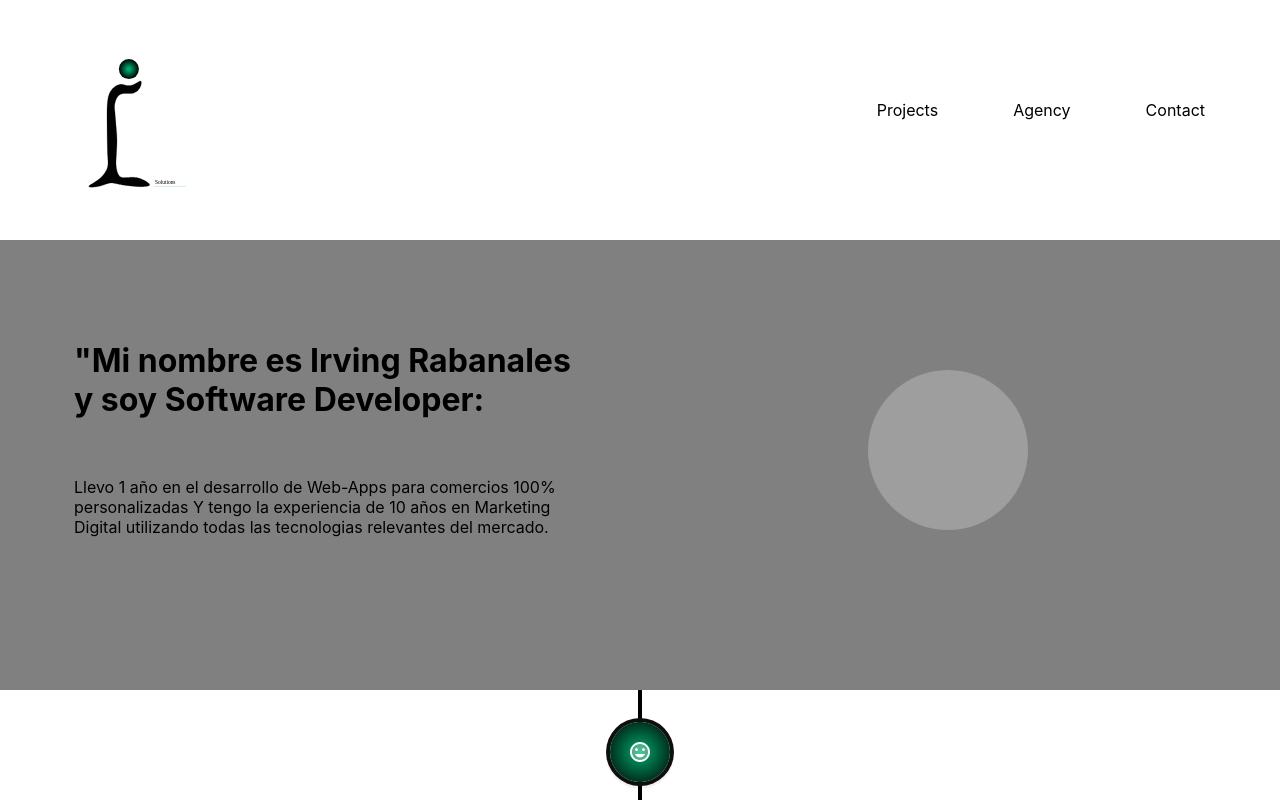
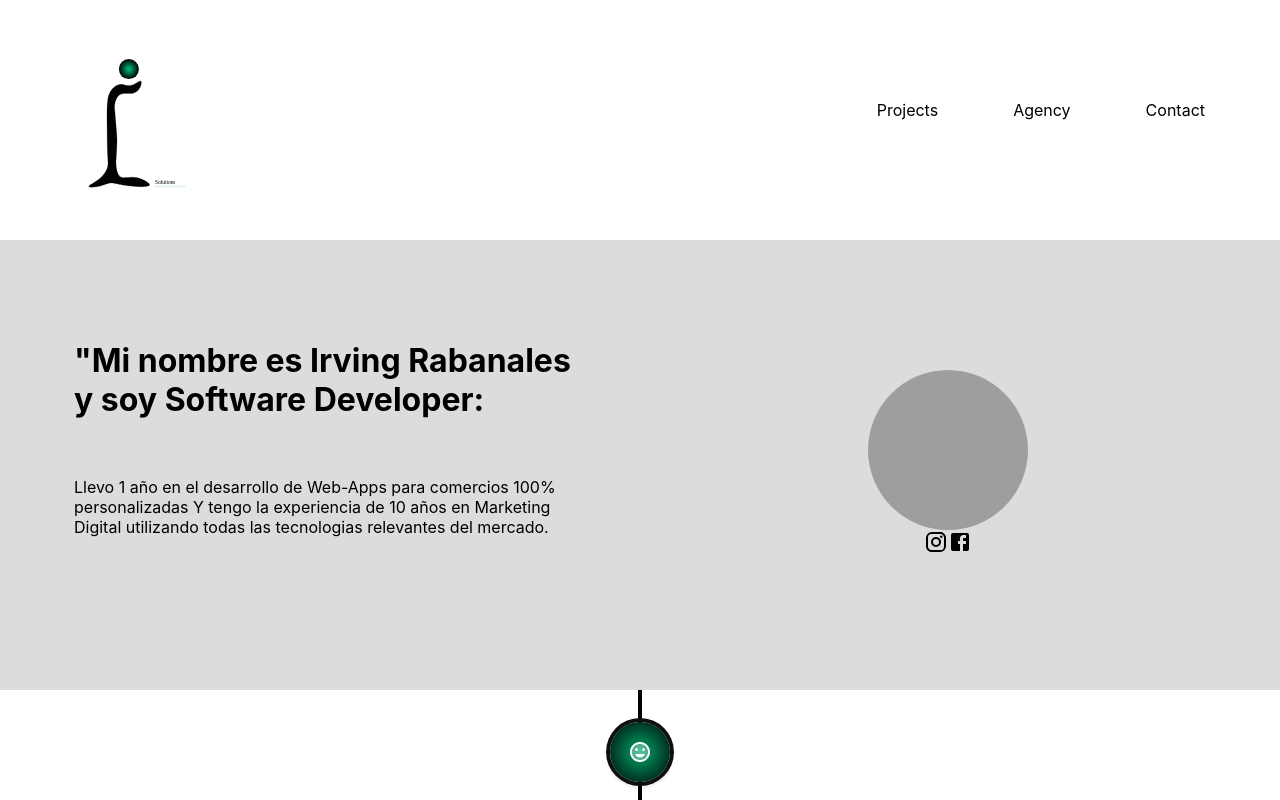
Before and after one commit to i-dev27/portafolio, a React (Create React App) app: page / in a window 1280 px wide. Shown: the top 800 px of the page. Built offline with nearby package versions, Linux system fonts and the light colour scheme; grey boxes are pictures that could not be loaded; the HTML template or start-up script is replaced by a standard one; what react-animations would draw is missing.

Commit message:
content-10thversion

```diff
--- a/src/App.css
+++ b/src/App.css
@@ -53,3 +53,8 @@ h1.title {
 .vertical-timeline::before {
   background: black;
 }
+
+img.mecoding {
+  width: 400px;
+  height: 400px;
+}
--- a/src/components/Agency.jsx
+++ b/src/components/Agency.jsx
@@ -1,10 +1,49 @@
 import React from "react";
+import { makeStyles, Grid, Container } from "@material-ui/core";
+
+const useStyles = makeStyles((theme) => ({
+  box: {
+    marginTop: "200px",
+  },
+  intro2: {
+    display: "flex",
+    justifyContent: "center",
+  },
+  img: {
+    display: "flex",
+    justifyContent: "center",
+  },
+}));
 
 function Agency(props) {
-  return <div>
-
-
-  </div>;
+  const classes = useStyles();
+  return (
+    <React.Fragment>
+      <Container className={classes.box}>
+        <Grid container spacing={24}>
+          <Grid xs={6}>
+            <Container className={classes.intro2}>
+              <h2>
+                Lorem ipsum dolor sit amet consectetur adipisicing elit.
+                Inventore numquam neque deleniti, eligendi molestias, cumque aut
+                quisquam soluta possimus corporis quibusdam amet repellat
+                exercitationem dolore voluptate est at perferendis accusamus!
+              </h2>
+            </Container>
+          </Grid>
+          <Grid xs={6}>
+            <Container className={classes.img}>
+              <img
+                className="mecoding"
+                src="./images/mecoding.png"
+                alt="mecoding"
+              />
+            </Container>
+          </Grid>
+        </Grid>
+      </Container>
+    </React.Fragment>
+  );
 }
 
 export default Agency;
--- a/src/components/Projects.jsx
+++ b/src/components/Projects.jsx
@@ -7,13 +7,13 @@ import {
   VerticalTimeline,
   VerticalTimelineElement,
 } from "react-vertical-timeline-component";
-
 import "react-vertical-timeline-component/style.min.css";
 import InsertEmoticonTwoToneIcon from "@material-ui/icons/InsertEmoticonTwoTone";
-
 import VideocamTwoToneIcon from "@material-ui/icons/VideocamTwoTone";
 import CodeTwoToneIcon from "@material-ui/icons/CodeTwoTone";
 import CardTravelTwoToneIcon from "@material-ui/icons/CardTravelTwoTone";
+import InstagramIcon from "@material-ui/icons/Instagram";
+import FacebookIcon from "@material-ui/icons/Facebook";
 
 const Bounce = styled.div`
   animation: 5s ${keyframes`${bounceIn}`} 5s;
@@ -30,7 +30,7 @@ const useStyles = makeStyles((theme) => ({
     height: theme.spacing(20),
   },
   stripe: {
-    backgroundColor: "grey",
+    backgroundColor: "#DCDCDC",
     height: "450px",
     marginTop: "120px",
     paddingTop: "30px",
@@ -38,12 +38,23 @@ const useStyles = makeStyles((theme) => ({
   avatar: {
     display: "flex",
     justifyContent: "center",
-    padding: "100px",
+    padding: "100px 100px 0px 100px",
   },
   intro: {
     display: "block",
     justifyContent: "center",
     padding: "50px",
+  },
+  icons: {
+    display: "flex",
+    alignItems: "flex-end",
+    justifyContent: "center",
+    padding: "0",
+    marginBottom: "100px",
+  },
+  instaIcon: {
+    color: "black",
+    margin: "0",
   },
 }));
 
@@ -79,6 +90,10 @@ export default function Projects() {
                   borderRadius="50%"
                   className={classes.large}
                 />
+              </Container>
+              <Container className={classes.icons}>
+                <InstagramIcon className={classes.instaIcon} />
+                <FacebookIcon className={classes.faceIcon} />
               </Container>
             </Bounce>
           </Grid>
```
Also changed, not shown: public/images/mecoding.png (added).
